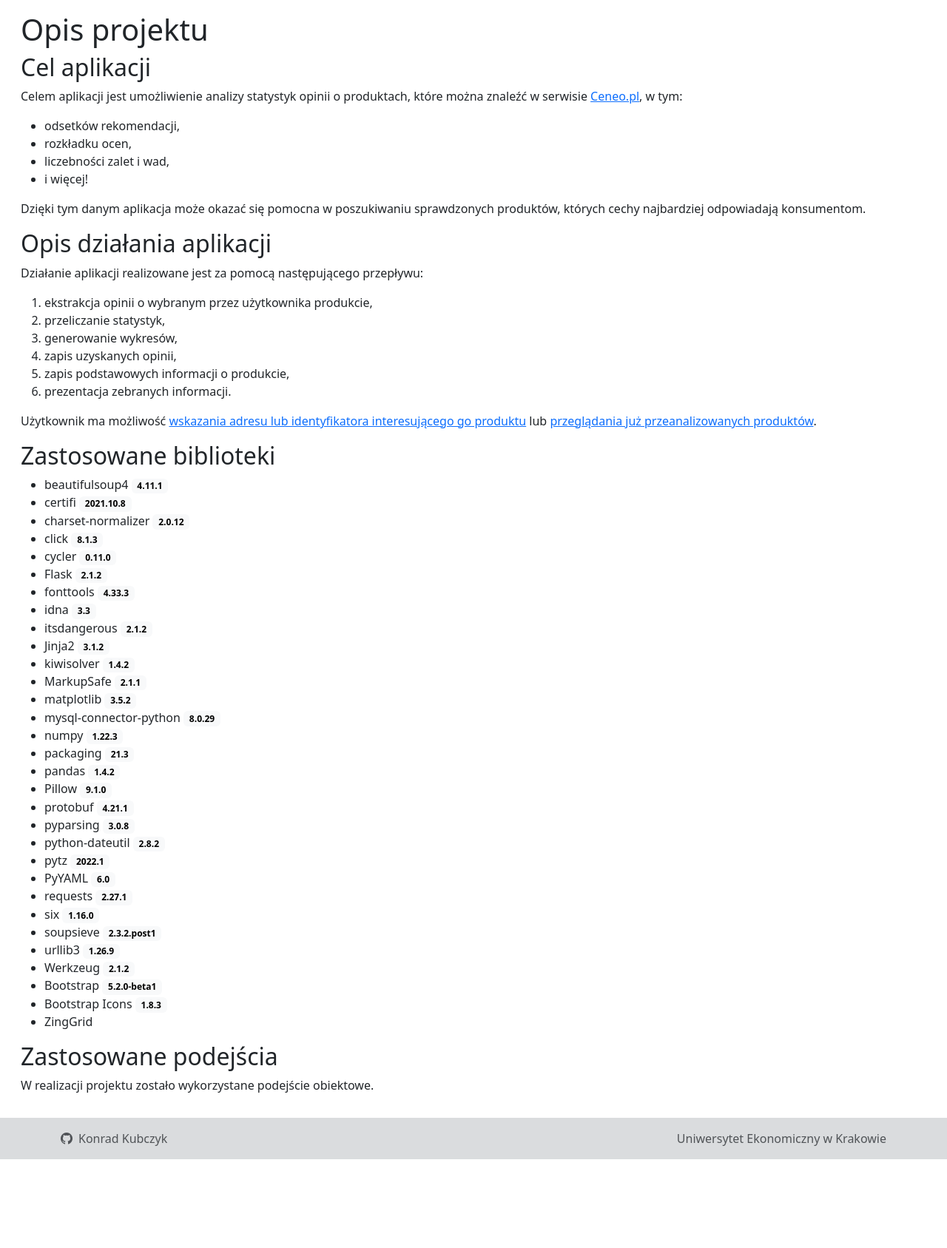
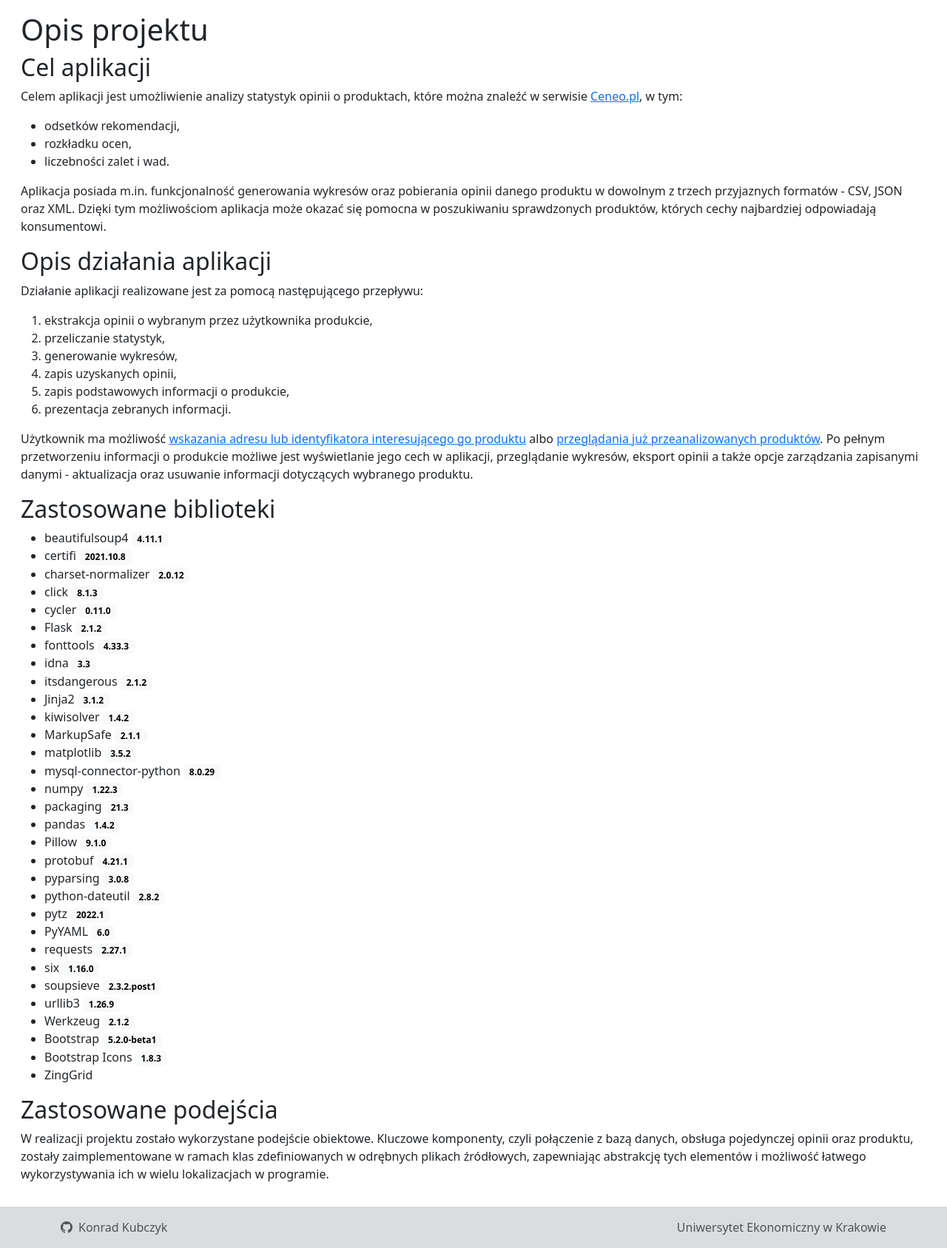
Before and after one commit to konradkubczyk/CeneoWebScraper, a Flask app: page / in a window 1280 px wide. Shown: the part 56-1743 px from the top of the page at 74% size. Before the commit the page ends 1623 px from the top, so only its background shows below. Run offline with Flask 2, Linux system fonts and the light colour scheme; parts of the project's set-up code (start-up, migrations or seed data) failed here and were passed over; some libraries are stand-ins or nearby versions.

Commit message:
Minor improvements

```diff
--- a/app/routes.py
+++ b/app/routes.py
@@ -74,9 +74,9 @@ def products():
         product.import_product()
         product.average_rating = "%.2f" % round(product.average_score, 2)
         product.full_stars = math.floor(product.average_score)
-        if product.average_score - product.full_stars > 0.75:
+        if product.average_score - product.full_stars >= 0.75:
             product.full_stars += 1
-        product.half_star = product.average_score - product.full_stars > 0.25
+        product.half_star = product.average_score - product.full_stars >= 0.25
         product.empty_stars = 5 - (product.full_stars + product.half_star)
         products.append(product)
     return render_template("products.html.jinja", products=products)
--- a/app/templates/index.html.jinja
+++ b/app/templates/index.html.jinja
@@ -6,10 +6,9 @@
     <ul>
         <li>odsetków rekomendacji,</li>
         <li>rozkładku ocen,</li>
-        <li>liczebności zalet i wad,</li>
-        <li>i więcej!</li>
+        <li>liczebności zalet i wad.</li>
     </ul>
-    <p>Dzięki tym danym aplikacja może okazać się pomocna w poszukiwaniu sprawdzonych produktów, których cechy najbardziej odpowiadają konsumentom.</p>
+    <p>Aplikacja posiada m.in. funkcjonalność generowania wykresów oraz pobierania opinii danego produktu w dowolnym z trzech przyjaznych formatów - CSV, JSON oraz XML. Dzięki tym możliwościom aplikacja może okazać się pomocna w poszukiwaniu sprawdzonych produktów, których cechy najbardziej odpowiadają konsumentowi.</p>
     <h2>Opis działania aplikacji</h2>
     <p>Działanie aplikacji realizowane jest za pomocą następującego przepływu:</p>
     <ol>
@@ -20,7 +19,7 @@
         <li>zapis podstawowych informacji o produkcie,</li>
         <li>prezentacja zebranych informacji.</li>
     </ol>
-    <p>Użytkownik ma możliwość <a href="/extract">wskazania adresu lub identyfikatora interesującego go produktu</a> lub <a href="/products">przeglądania już przeanalizowanych produktów</a>.</p>
+    <p>Użytkownik ma możliwość <a href="/extract">wskazania adresu lub identyfikatora interesującego go produktu</a> albo <a href="/products">przeglądania już przeanalizowanych produktów</a>. Po pełnym przetworzeniu informacji o produkcie możliwe jest wyświetlanie jego cech w aplikacji, przeglądanie wykresów, eksport opinii a także opcje zarządzania zapisanymi danymi - aktualizacja oraz usuwanie informacji dotyczących wybranego produktu.</p>
     <h2>Zastosowane biblioteki</h2>
     <ul>
         {% for library in libraries %}
@@ -28,5 +27,5 @@
         {% endfor %}
     </ul>
     <h2>Zastosowane podejścia</h2>
-    <p>W realizacji projektu zostało wykorzystane podejście obiektowe.</p>
+    <p>W realizacji projektu zostało wykorzystane podejście obiektowe. Kluczowe komponenty, czyli połączenie z bazą danych, obsługa pojedynczej opinii oraz produktu, zostały zaimplementowane w ramach klas zdefiniowanych w odrębnych plikach źródłowych, zapewniając abstrakcję tych elementów i możliwość łatwego wykorzystywania ich w wielu lokalizacjach w programie.</p>
 {% endblock content %}
```
